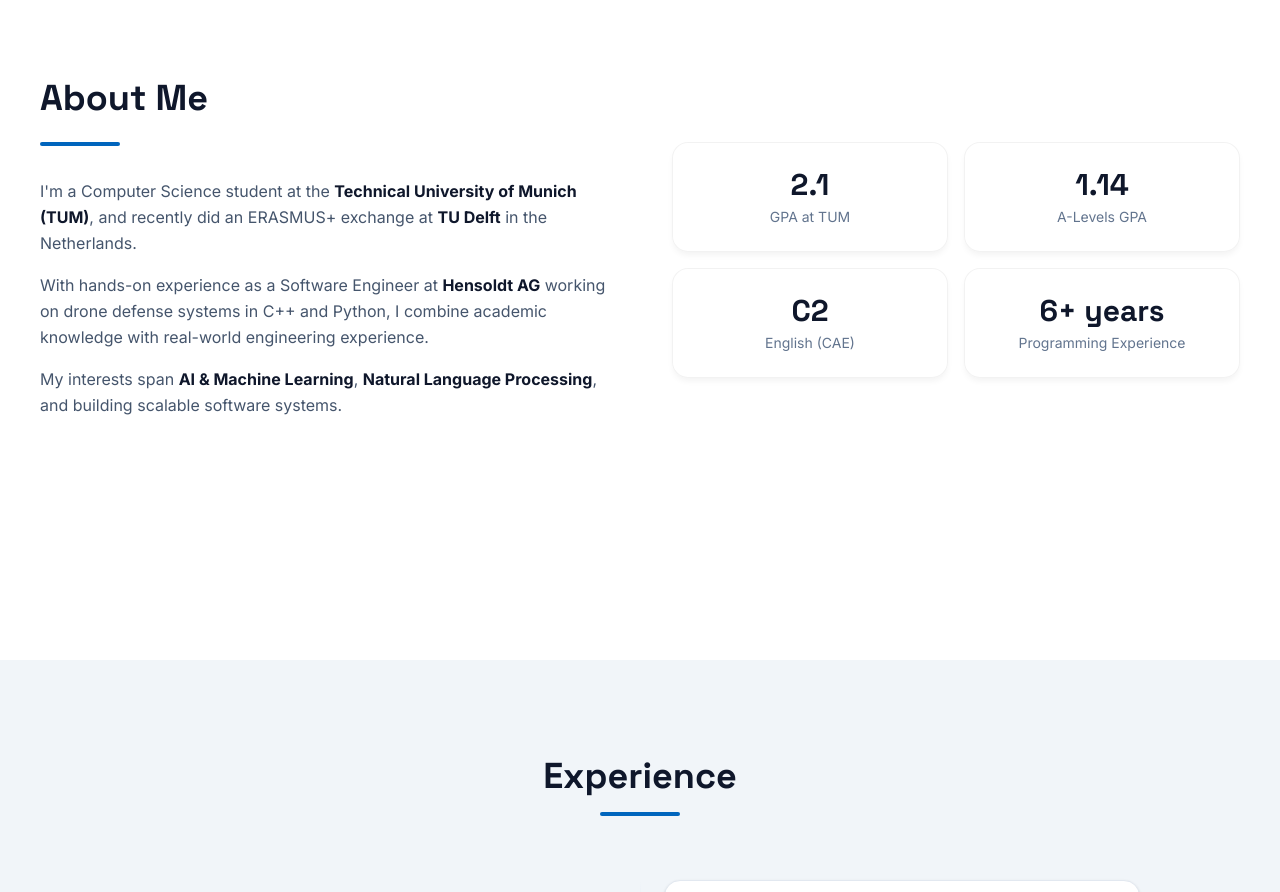
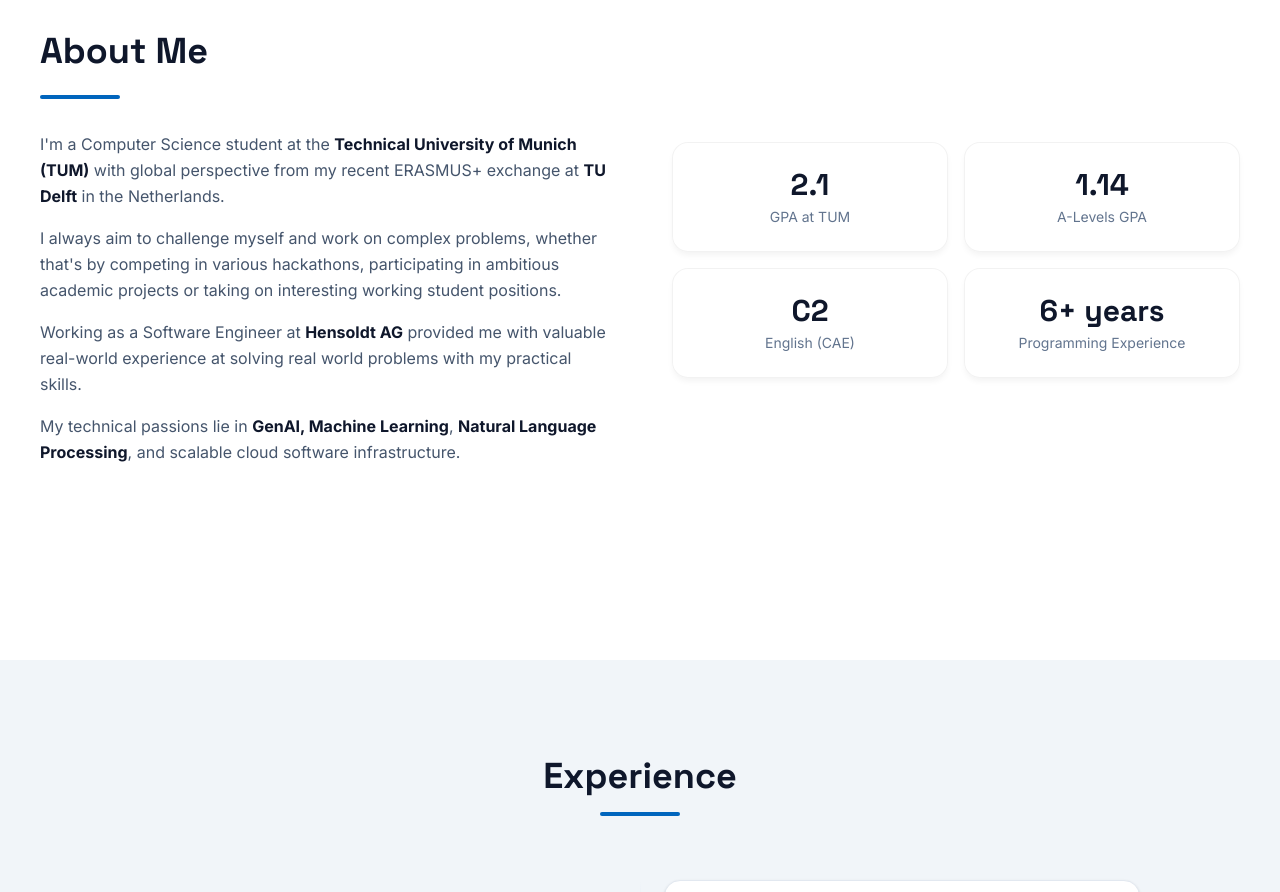
Before and after one commit to JakobZoebl/Portfolio, a React (Vite) app: page / in a window 1280 px wide. Shown: the part 3340-4232 px from the top of the page. Built offline with nearby package versions, Linux system fonts and the light colour scheme.

Commit message:
Content: updated about me section

```diff
--- a/src/components/About.jsx
+++ b/src/components/About.jsx
@@ -30,13 +30,16 @@ const About = () => {
           <div className="w-20 h-1 bg-primary rounded-full mb-8"></div>
 
           <p className="text-slate-600 dark:text-slate-300 leading-relaxed mb-4">
-            I'm a Computer Science student at the <strong className="text-slate-900 dark:text-white">Technical University of Munich (TUM)</strong>, and recently did an ERASMUS+ exchange at <strong className="text-slate-900 dark:text-white">TU Delft</strong> in the Netherlands.
+            I'm a Computer Science student at the <strong className="text-slate-900 dark:text-white">Technical University of Munich (TUM)</strong> with global perspective from my recent ERASMUS+ exchange at <strong className="text-slate-900 dark:text-white">TU Delft</strong> in the Netherlands.
           </p>
           <p className="text-slate-600 dark:text-slate-300 leading-relaxed mb-4">
-            With hands-on experience as a Software Engineer at <strong className="text-slate-900 dark:text-white">Hensoldt AG</strong> working on drone defense systems in C++ and Python, I combine academic knowledge with real-world engineering experience.
+            I always aim to challenge myself and work on complex problems, whether that's by competing in various hackathons, participating in ambitious academic projects or taking on interesting working student positions.
+          </p>
+          <p className="text-slate-600 dark:text-slate-300 leading-relaxed mb-4">
+            Working as a Software Engineer at <strong className="text-slate-900 dark:text-white">Hensoldt AG</strong> provided me with valuable real-world experience at solving real world problems with my practical skills.
           </p>
           <p className="text-slate-600 dark:text-slate-300 leading-relaxed mb-6">
-            My interests span <strong className="text-slate-900 dark:text-white">AI & Machine Learning</strong>, <strong className="text-slate-900 dark:text-white">Natural Language Processing</strong>, and building scalable software systems.
+            My technical passions lie in <strong className="text-slate-900 dark:text-white">GenAI, Machine Learning</strong>, <strong className="text-slate-900 dark:text-white">Natural Language Processing</strong>, and scalable cloud software infrastructure.
           </p>
 
         </div>
```
